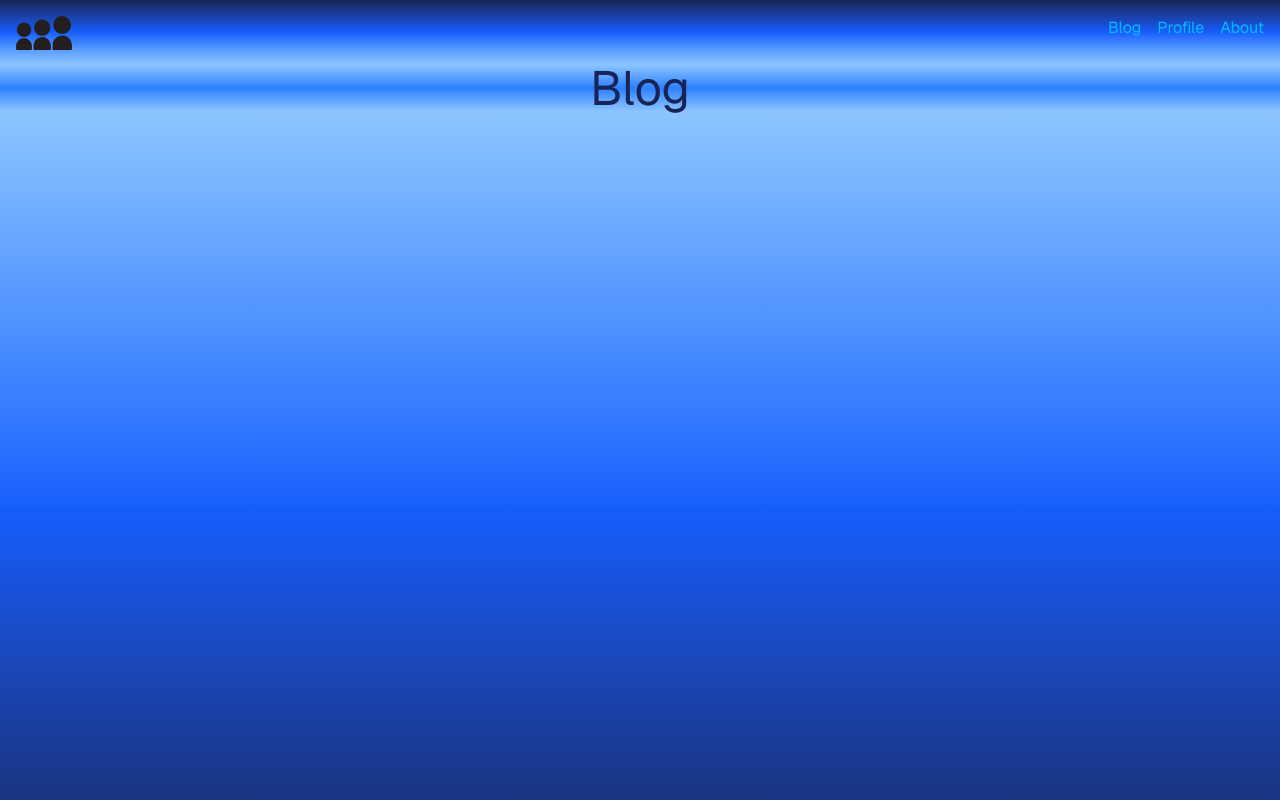
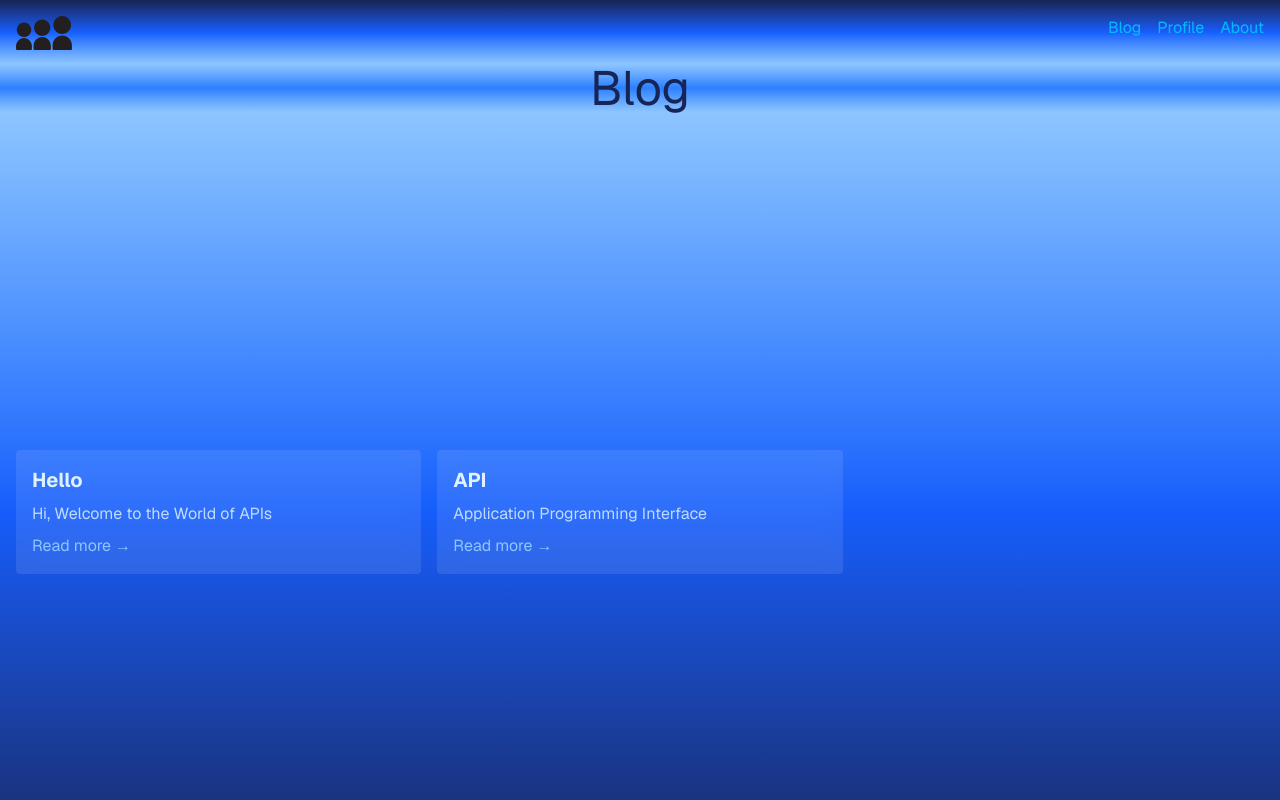
Before and after one commit to skywalkerSam/mySpace-demo, a Next.js app: page /blog in a window 1280 px wide. Shown: the top 800 px of the page. Built offline with nearby package versions, Linux system fonts and the light colour scheme.

Commit message:
blog page

```diff
--- a/src/app/blog/page.tsx
+++ b/src/app/blog/page.tsx
@@ -1,4 +1,9 @@
-export default function Blog() {
+import Link from "next/link";
+import { getPosts } from "~/server/queries";
+
+export default async function Blog() {
+  const posts = await getPosts();
+
   return (
     <div className="text-sky-400">
       <div className="bg-gradient-to-b from-blue-300 via-blue-500 to-blue-300">
@@ -7,8 +12,49 @@ export default function Blog() {
         </h1>
       </div>
       <div className="flex min-h-screen items-center justify-center bg-gradient-to-b from-blue-300 via-blue-600 to-blue-950">
-        <div></div>
+        <div className="container mx-auto p-4">
+          {!posts || posts.length === 0 ? (
+            <p className="text-center text-white">No blog posts found.</p>
+          ) : (
+            <ul className="grid gap-4 md:grid-cols-2 lg:grid-cols-3">
+              {posts.map((post) => (
+                <Link href={`/blog/${post.slug}`} key={post.slug}>
+                  <li
+                    key={post.slug}
+                    className="rounded bg-white/10 p-4 backdrop-blur"
+                  >
+                    <h2 className="mb-2 text-xl font-bold text-sky-100">
+                      {post.title}
+                    </h2>
+                    <p className="text-blue-200">{post.content}</p>
+                    <p
+                      // href={`/blog/${post.slug}`}
+                      className="mt-2 inline-block text-blue-300 hover:underline"
+                    >
+                      Read more →
+                    </p>
+                  </li>
+                </Link>
+              ))}
+            </ul>
+          )}
+        </div>
       </div>
     </div>
   );
 }
+
+// export default function Blog() {
+//   return (
+//     <div className="text-sky-400">
+//       <div className="bg-gradient-to-b from-blue-300 via-blue-500 to-blue-300">
+//         <h1 className="flex items-center justify-center text-4xl text-blue-950 hover:text-blue-600 md:text-5xl">
+//           Blog
+//         </h1>
+//       </div>
+//       <div className="flex min-h-screen items-center justify-center bg-gradient-to-b from-blue-300 via-blue-600 to-blue-950">
+//         <div></div>
+//       </div>
+//     </div>
+//   );
+// }
```
